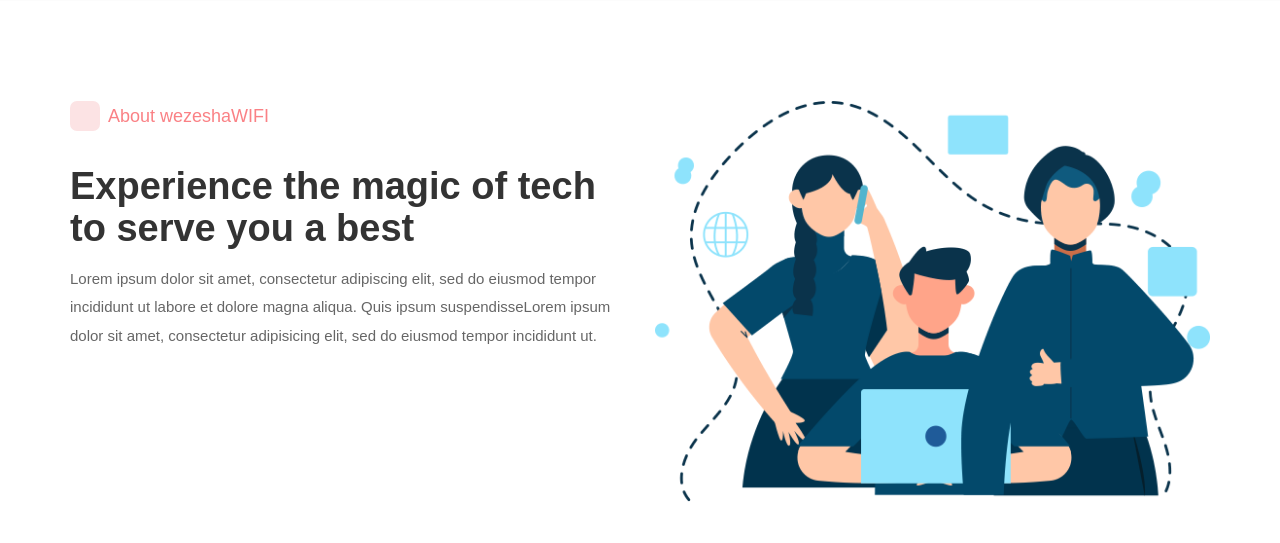
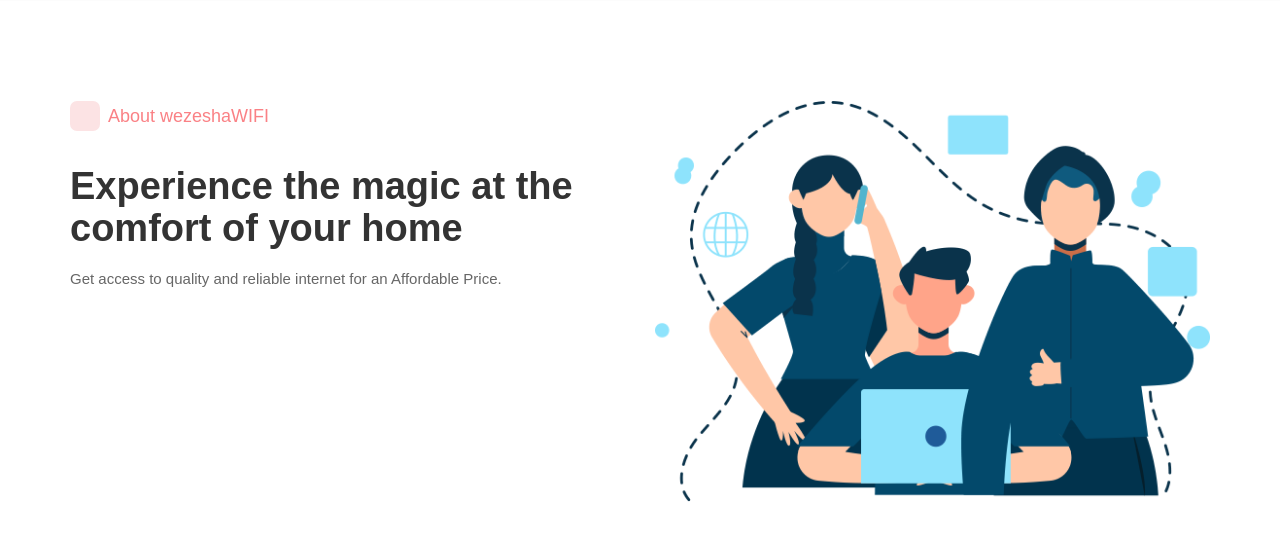
Before and after one commit to michaelmurwayi/wezeshawifi, a Django app: template app/templates/index.html in a window 1280 px wide. Shown: the part 1650-2193 px from the top of the page. Run offline with Django 3.2, Linux system fonts and the light colour scheme; the template is opened without the code that fills it, so the values that code supplies are empty; some libraries are stand-ins or nearby versions.

Commit message:
editing about div content

```diff
--- a/app/templates/index.html
+++ b/app/templates/index.html
@@ -209,8 +209,8 @@
  <div class="col-lg-6 col-md-12">
 <div class="about-content">
 <span class="sub-title"><i class="flaticon-care-about-environment"></i> About wezeshaWIFI</span>
-<h2>Experience the magic of tech to serve you a best</h2>
-<p>Lorem ipsum dolor sit amet, consectetur adipiscing elit, sed do eiusmod tempor incididunt ut labore et dolore magna aliqua. Quis ipsum suspendisseLorem ipsum dolor sit amet, consectetur adipisicing elit, sed do eiusmod tempor incididunt ut.</p>
+<h2>Experience the magic at the comfort of your home</h2>
+<p>Get access to quality and reliable internet for an Affordable Price.</p>
 
 </div>
 </div>
```
